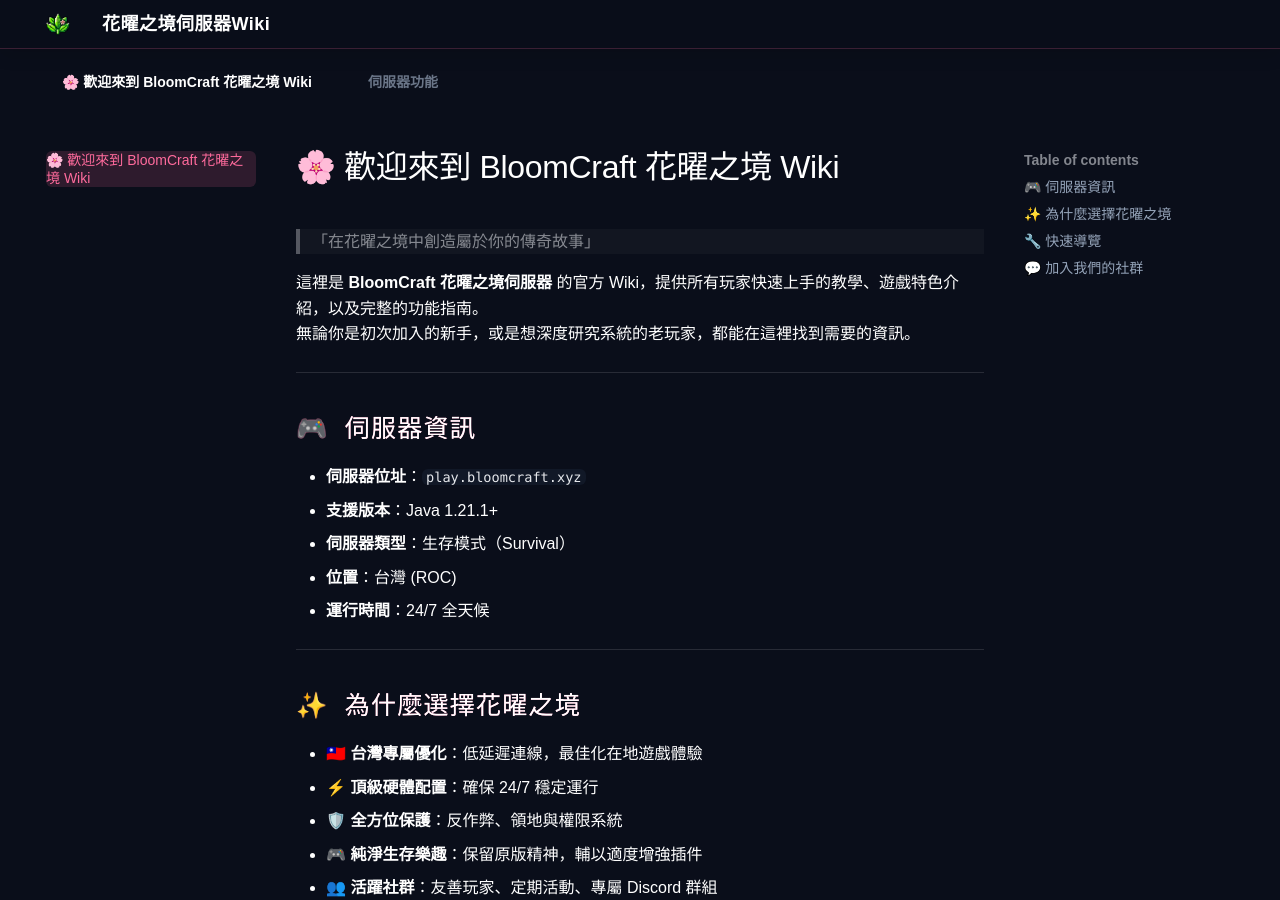
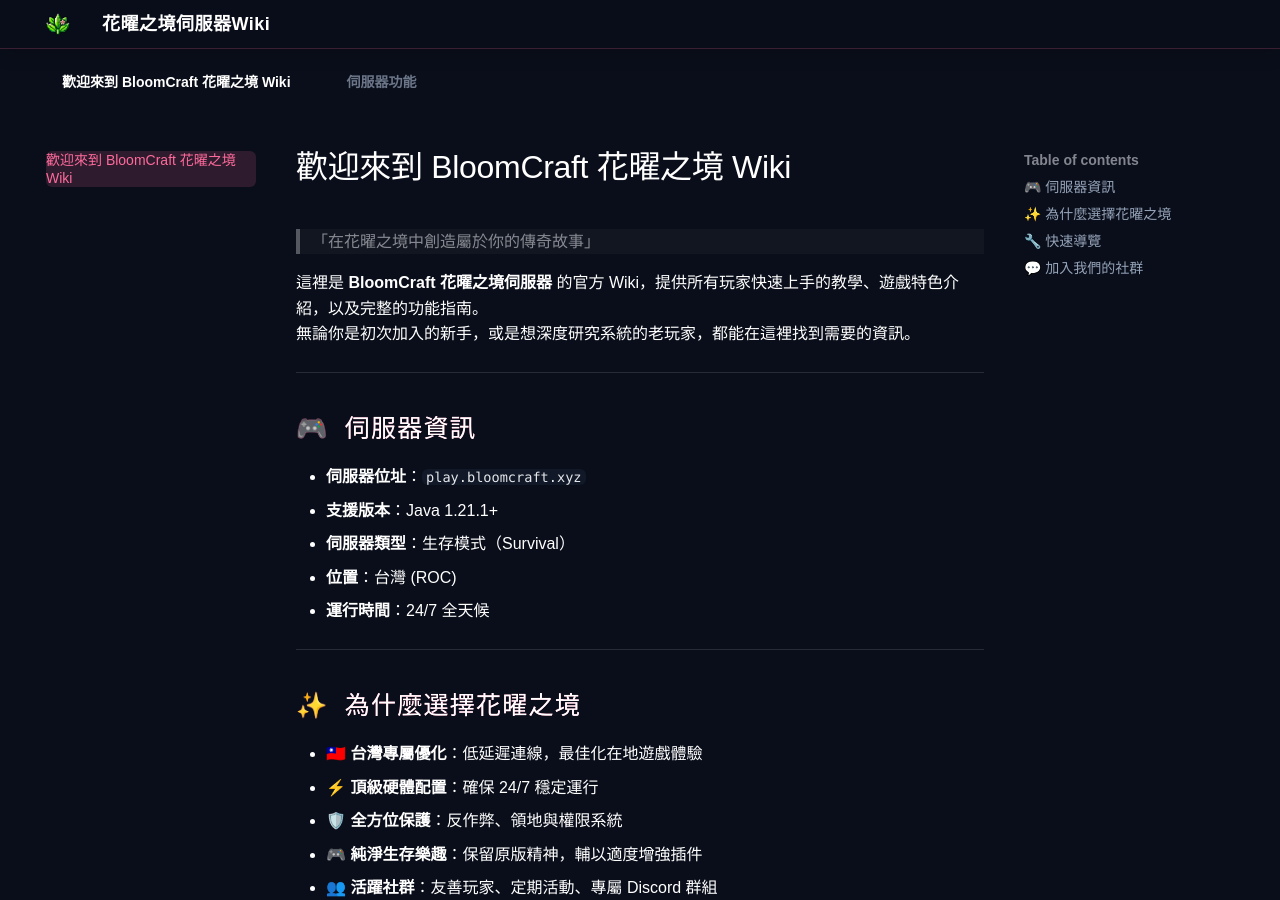
Before and after one commit to RyanisyydsTT/bloomcraft-wikipage, an MkDocs documentation site: the page built from docs/index.md, in a window 1280 px wide and 900 px high. Built offline with MkDocs 1.6.1 and Material for MkDocs 9.7.7, drawn with Linux system fonts in a browser that asks for light colours; some web fonts are replaced.

```diff
--- a/docs/index.md
+++ b/docs/index.md
@@ -1,4 +1,4 @@
-# 🌸 歡迎來到 BloomCraft 花曜之境 Wiki
+# 歡迎來到 BloomCraft 花曜之境 Wiki
 
 > 「在花曜之境中創造屬於你的傳奇故事」
 
```
